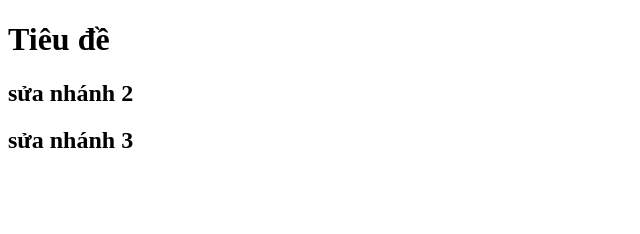
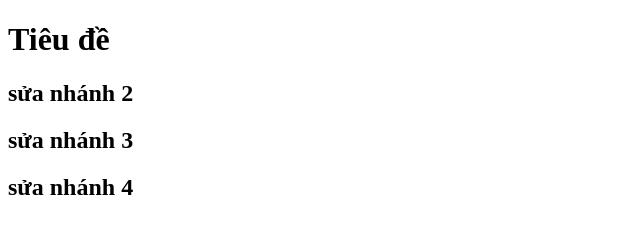
Before and after one commit to lehainam-05/duan6, a plain HTML site: page index.html in a window 1280 px wide. Shown: the whole page, without its empty margins (0-640 px from the left). Drawn offline with Linux system fonts and the light colour scheme.

Commit message:
sửa lần 4

```diff
--- a/index.html
+++ b/index.html
@@ -11,6 +11,7 @@
     <h1>Tiêu đề</h1>
     <h2>sửa nhánh 2</h2>
     <h2>sửa nhánh 3</h2>
+    <h2>sửa nhánh 4</h2>
 </body>
 
 </html>
```
